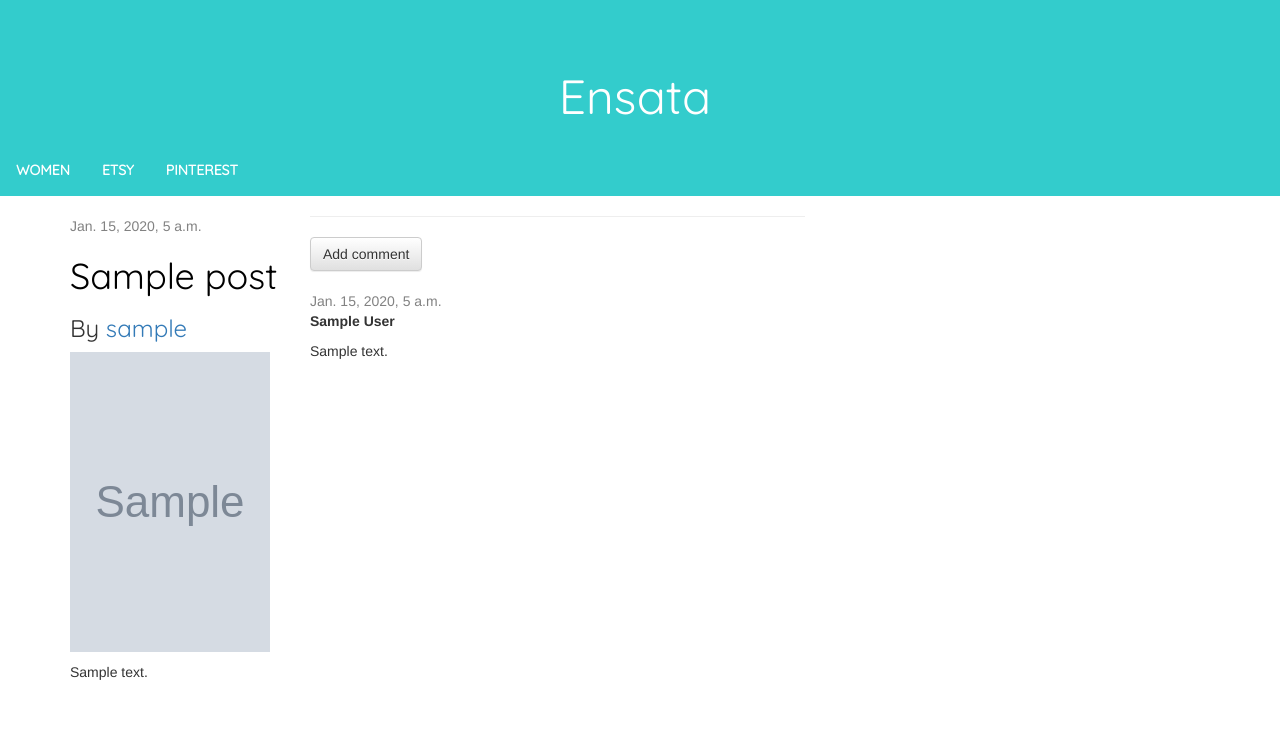
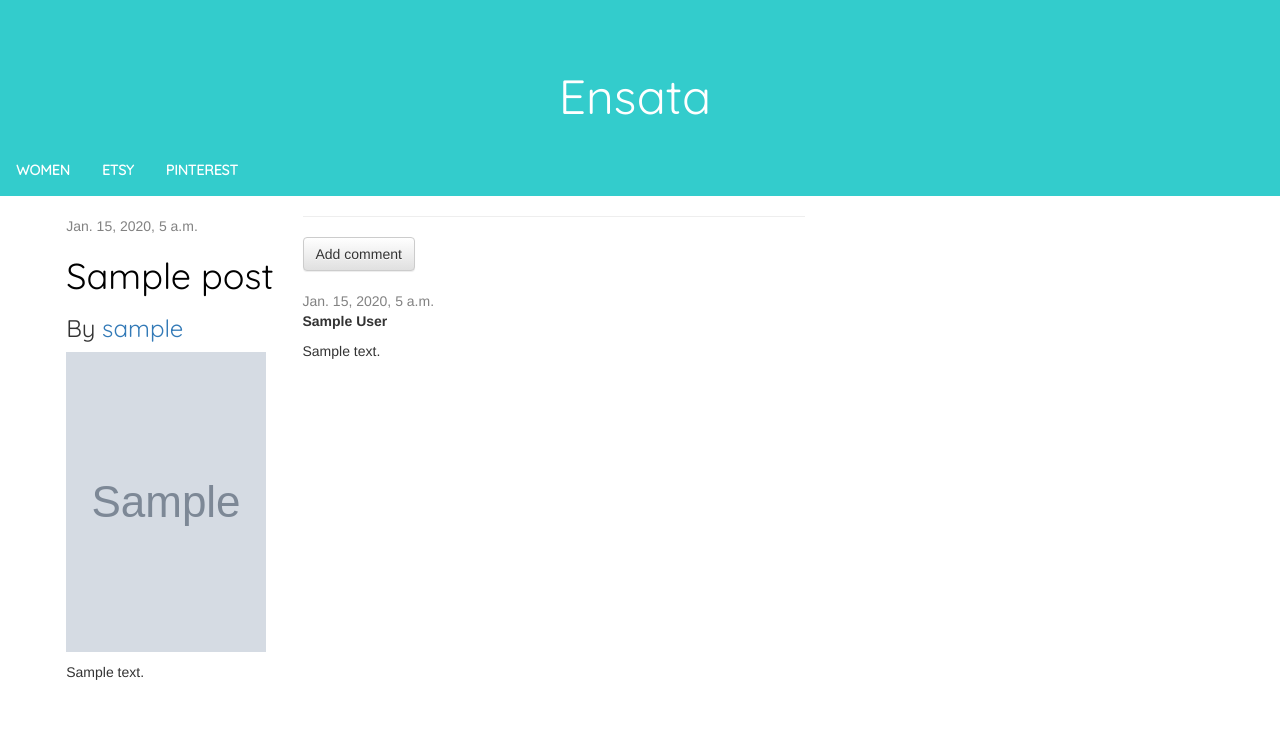
Before and after one commit to carmenho9498/my-first-blog, a Django app: page /post/1/ in a window 1280 px wide. Shown: the top 736 px of the page. Run offline with Django 3.2, Linux system fonts and the light colour scheme; tables that the repository leaves empty hold one stand-in row (values such as "Sample post"); grey boxes marked "Sample" are stand-in pictures; some libraries are stand-ins or nearby versions.

Commit message:
EDITED CSS

```diff
--- a/blog/static/css/blog.css
+++ b/blog/static/css/blog.css
@@ -26,6 +26,8 @@
 
 .content {
     margin-left: 40px;
+    padding-bottom: 45px;
+    text-align: left;
 }
 
 h1, h2, h3, h4 {
@@ -56,7 +58,7 @@ h1, h2, h3, h4 {
     margin-bottom: 70px;
     margin-right: 70px;
     float: left;
-    margin: 0 2%;
+    margin: 0 1.5%;
     width: 30%;
 }
 
```
